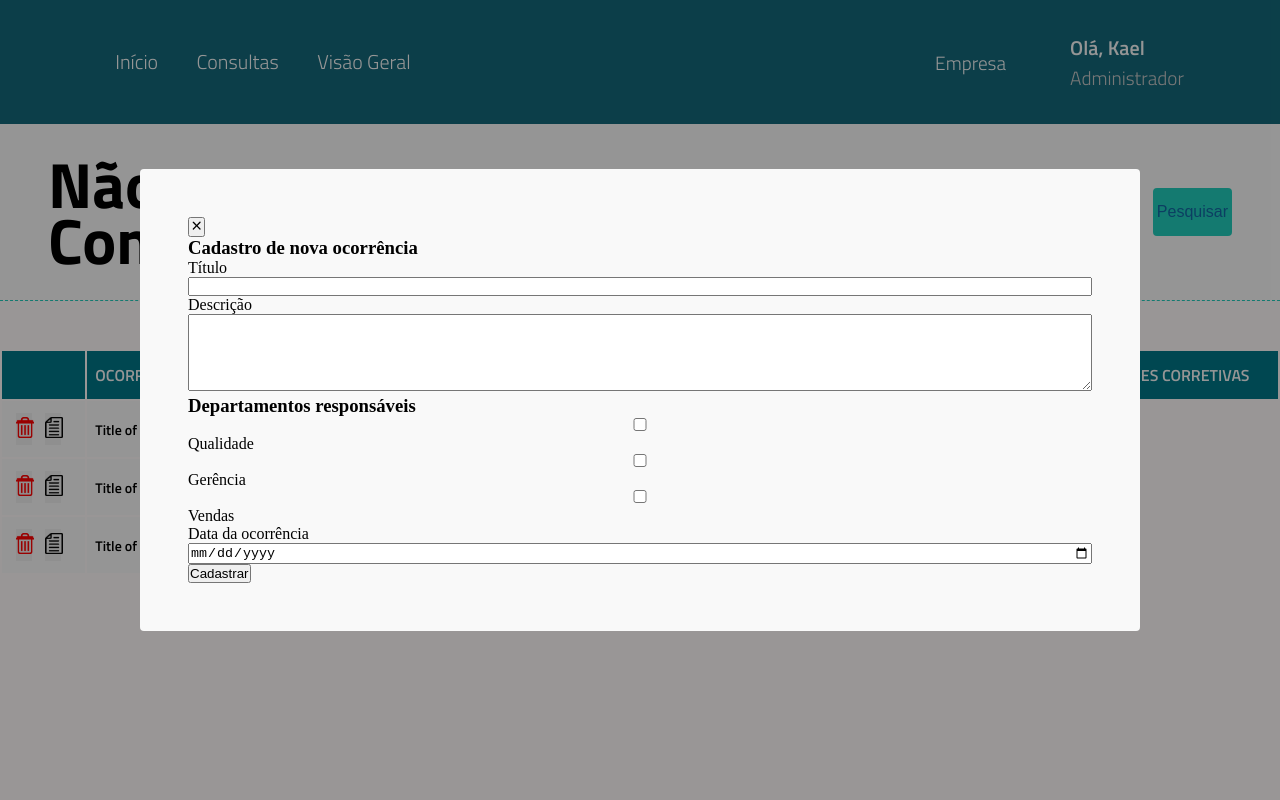
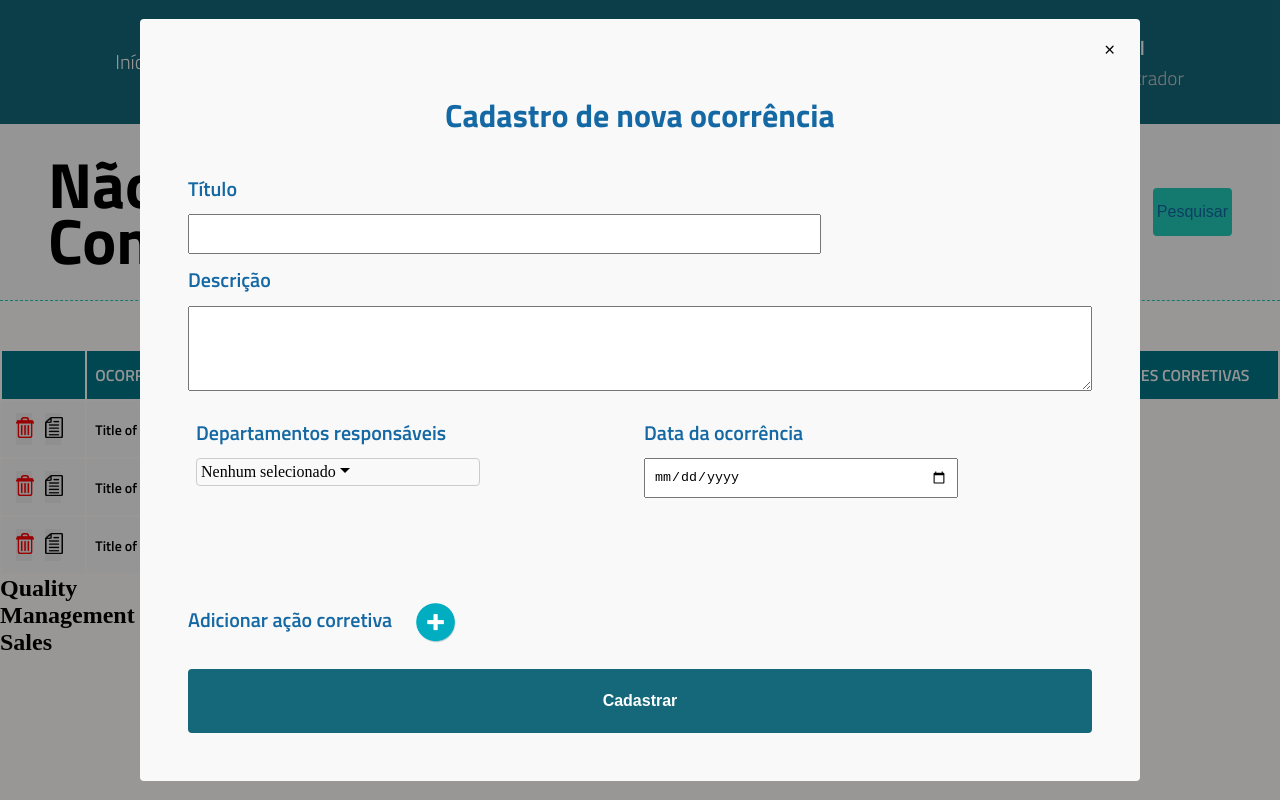
Before and after one commit to KaelHS/desafioQualyteam, a React (Create React App) app: page / in a window 1280 px wide. Both pictures are taken after a click on the button "Nova Ocorrência". Built offline with nearby package versions, Linux system fonts and the light colour scheme; data requests are answered from the project's data file.

Commit message:
Initial setting DeparmentCheckbox component

```diff
--- /dev/null
+++ b/src/components/DepartmentCheckbox/index.tsx
@@ -0,0 +1,64 @@
+import React, { ChangeEvent, useState } from "react";
+import { Container } from './styles';
+
+const DEPARTAMENTOS = ["Qualidade", "Gerência", "Vendas"];
+
+export const DepartmentCheckbox = () => {
+  const [expanded, setExpanded] = useState(false);
+  const [selections, setSelections] = useState<Array<string>>([]);
+
+  const toggleExpanded = () => {
+    if (!expanded) {
+      setExpanded(true);
+    } else {
+      setExpanded(false);
+    }
+  };
+
+  const handleChange = (event: ChangeEvent<HTMLInputElement>) => {
+    if (event.target.checked) {
+      return setSelections([...selections, event.target.name]);
+    }
+    const filtered = selections.filter(name => name !== event.target.name);
+    return setSelections(filtered);
+  };
+
+  return (
+      <>
+      <Container>
+        <div onClick={toggleExpanded}>
+          <div
+            className={`font-semibold cursor-pointer ${
+              expanded ? "up-arrow" : "down-arrow"
+            }`}
+          >
+            {selections.length
+              ? selections.map((name, i) => (
+                  <span key={i}>
+                    {i ? ", " : null}
+                    {name}
+                  </span>
+                ))
+              : "Nenhum selecionado"}
+          </div>
+        </div>
+        {expanded && (
+          <div className="border-gray-200 border border-solid">
+            {DEPARTAMENTOS.map(platform => (
+              <label htmlFor="one" key={platform}>
+                <input
+                  type="checkbox"
+                  name={platform}
+                  value={platform}
+                  onChange={handleChange}
+                  className="m-3 cursor-pointer"
+                />
+                {platform}
+              </label>
+            ))}
+          </div>
+        )}
+      </Container>
+    </>
+  );
+};
--- /dev/null
+++ b/src/components/DepartmentCheckbox/styles.ts
@@ -0,0 +1,36 @@
+import styled from 'styled-components';
+
+export const Container = styled.div`
+    border: 1px solid #ccc;
+    padding:0.25rem;
+    border-radius: 0.25rem;
+
+    label {
+        font-size: 1rem;
+        display: block;
+
+        input {
+            align-items: left;
+        }
+    }
+
+    .up-arrow:after {
+        display: inline-block;
+        content: " ";
+        margin-left: 4px;
+        margin-bottom: 4px;
+        border-left: 5px solid transparent;
+        border-right: 5px solid transparent;
+        border-bottom: 5px solid black;
+    }
+
+    .down-arrow:after {
+        display: inline-block;
+        content: " ";
+        margin-left: 4px;
+        margin-bottom: 4px;
+        border-left: 5px solid transparent;
+        border-right: 5px solid transparent;
+        border-top: 5px solid black;
+    }
+`;
--- a/src/components/NewNonConformityModal/index.tsx
+++ b/src/components/NewNonConformityModal/index.tsx
@@ -1,9 +1,13 @@
 import Modal from 'react-modal';
-import { ChangeEvent, FormEvent, useState } from 'react';
+import React, { ChangeEvent, FormEvent, useState } from 'react';
+
+import { useNonConformity } from '../../contexts/useNonConformity';
 
 import { HiX } from "react-icons/hi";
+import addIcon from '../../assets/addIcon.png';
 import { FormContainer } from './styles';
-import { useNonConformity } from '../../contexts/useNonConformity';
+import { SectionContainer, ActionContainer } from './styles';
+import { DepartmentCheckbox } from '../DepartmentCheckbox';
 
 interface NewNonConformityModalProps {
     isOpen: boolean;
@@ -79,29 +83,38 @@ export function NewNonConformityModal ( {isOpen, onRequestClose} : NewNonConform
                     onChange={ event => setDescription(event.target.value)}
                      ></textarea>
 
-                <div>
-                    <h3>Departamentos responsáveis</h3>
-                    <label>
-                    <input
-                        type="checkbox"
-                        name="department-option"
-                        value="Quality"
-                         />Qualidade</label>
-                     <label>
-                    <input
-                        type="checkbox"
-                        name="department-option"
-                        value="Management"
-                         />Gerência</label>
-                    <label>
-                    <input
-                        type="checkbox"
-                        name="department-option"
-                        value="Sales"
-                         />Vendas</label>
-                </div>
-                <label htmlFor="ocurrence-date">Data da ocorrência</label>
-                <input type="date" name="ocurrence-date" id="ocurrence-date" />
+                <SectionContainer>
+                    <div className="multiselect">
+                    <h4>Departamentos responsáveis</h4>
+                        {/* <div className="selectBox" >
+                        <select>
+                            <option>Select an option</option>
+                        </select>
+                        <div className="overSelect"></div>
+                        </div>
+                        <div id="checkboxes">
+                        <label htmlFor="one">
+                            <input type="checkbox" id="one" />First checkbox</label>
+                        <label htmlFor="two">
+                            <input type="checkbox" id="two" />Second checkbox</label>
+                        <label htmlFor="three">
+                            <input type="checkbox" id="three" />Third checkbox</label>
+                        </div> */}
+                    <DepartmentCheckbox />
+                    </div>
+                    <div>
+                        <label htmlFor="ocurrence-date">Data da ocorrência</label>
+                        <input type="date" name="ocurrence-date" id="ocurrence-date" />
+                    </div>
+                </SectionContainer>
+                <ActionContainer>
+                <h4>Adicionar ação corretiva</h4>
+                    <button
+                        type="button"
+                    >
+                        <img src={addIcon} alt="Adicionar ação corretiva" />
+                    </button>
+                </ActionContainer>
                 <button type="submit">Cadastrar</button>
             </FormContainer>
 
--- a/src/components/NewNonConformityModal/styles.ts
+++ b/src/components/NewNonConformityModal/styles.ts
@@ -2,11 +2,138 @@ import styled from 'styled-components';
 
 export const FormContainer = styled.form`
 
+    display: flex;
+    flex-direction: column;
+    overflow-y: scroll;
+
+    h3 {
+        font-size: 2rem;
+        padding: 0.5rem 0;
+        font-weight: 700;
+        font-family: 'Titillium Web', sans-serif;
+        color: var(--text-blue);
+        margin: 1rem auto;
+    }
+
+    h4 {
+        padding: 0.5rem 0;
+        line-height: 2.2rem;
+        font-size: 1.25rem;
+        font-weight: 600;
+        font-family: 'Titillium Web', sans-serif;
+        color: var(--text-blue);
+
+    }
+
+
+    label {
+        display: block;
+        font-size: 1.25rem;
+        line-height: 2.2rem;
+        padding: 0.5rem 0;
+        font-weight: 600;
+        font-family: 'Titillium Web', sans-serif;
+        color: var(--text-blue);
+    }
+
     input {
-        width: 100%;
+        width: 70%;
+        padding: 0 0.5rem;
+        height: 2.5rem;
 
     }
     textarea {
         width: 100%;
+        padding: 0.25rem;
+    }
+
+    input[type="checkbox"] {
+        margin: 0;
+        height: 1rem;
+        display: inline-block;
+    }
+
+    button[type="submit"] {
+        width:100%;
+        padding: 0 1.5rem;
+        height: 4rem;
+        background: var(--blue-dark);
+        color: #fff;
+        border-radius: 0.25rem;
+        border: 0;
+        font-size: 1rem;
+        font-weight: 600;
+        margin-top: 1.5rem;
+
+        transition: filter 0.2s;
+
+        &:hover {
+            filter: brightness(0.9);
+        }
+    }
+
+`;
+
+export const SectionContainer = styled.div`
+    margin: 1rem 0;
+    display: grid;
+    grid-template-columns: 1fr 1fr;
+    gap: 0.5rem;
+
+    .multiselect {
+        max-width: 300px;
+        padding: 0 0.5rem;
+
+    }
+
+    .selectBox {
+        position: relative;
+        }
+
+    .selectBox select {
+        width: 100%;
+        font-weight: bold;
+    }
+
+    .overSelect {
+        position: absolute;
+        left: 0;
+        right: 0;
+        top: 0;
+        bottom: 0;
+    }
+
+    #checkboxes {
+        display: none;
+        border: 1px #dadada solid;
+    }
+
+    #checkboxes label {
+        display: block;
+    }
+
+    #checkboxes label:hover {
+        background-color: #1e90ff;
     }
 `;
+
+export const ActionContainer = styled.div`
+
+    margin-top: 5rem;
+    display: flex;
+    align-items: center;
+
+    button[type="button"] {
+            padding: 0 1.5rem;
+            height: 2rem;
+            border: 0;
+            background: transparent;
+
+
+
+            img {
+                width: 2.5rem;
+                height: 2.5rem;
+            }
+        }
+`;
--- a/src/components/NonConformityTable/index.tsx
+++ b/src/components/NonConformityTable/index.tsx
@@ -22,6 +22,20 @@ export function NonConformityTable ( {onOpenViewModal}: NonConformityTableProps)
 
     const { nonConformities } = useNonConformity();
 
+    const  getDepartmentById: any = ( arraydpts: Array<number> ) => {
+
+        let deptList = department.filter( dpto =>
+            arraydpts.filter( ( id ) =>
+                {
+                    if (id === dpto.id){
+                        return(
+                            <p>{ JSON.stringify(dpto.name) } </p>
+                        );
+                    }}
+                    ) )
+
+    }
+
 
     useEffect( () => {
         async function loadDepartments () {
@@ -33,6 +47,7 @@ export function NonConformityTable ( {onOpenViewModal}: NonConformityTableProps)
         }
 
         loadDepartments();
+
 
     }, [])
 
@@ -53,7 +68,7 @@ export function NonConformityTable ( {onOpenViewModal}: NonConformityTableProps)
                 </thead>
                 <tbody>
 
-                    { nonConformities.map ( nonConformity => (
+                    { nonConformities.map ( (nonConformity, index ) => (
                         <tr key={ nonConformity.id}>
                             <td>
                             <button>
@@ -72,13 +87,26 @@ export function NonConformityTable ( {onOpenViewModal}: NonConformityTableProps)
                             </td>
                             <td>{nonConformity.title}</td>
                             <td className="descriptionData">{ nonConformity.description }</td>
-                            <td>{nonConformity.departments}</td>
+                            <td>
+                                {getDepartmentById (nonConformity.departments) }
+                                {/* { department.filter( ( dpt ) => {
+                                    if ( dpt.id === nonConformity.departments[index]) {
+                                    return JSON.stringify(dpt.name);
+                                }})} */}
+                            </td>
                             <td>{ nonConformity["ocurrence-date"] }</td>
                         </tr>
                     ))}
 
                 </tbody>
             </table>
+            <div>
+                { department.map( (dpt) => (
+                    <ul key={dpt.id}>
+                        <h2>{dpt.name}</h2>
+                    </ul>
+                ))}
+            </div>
         </TableContent>
         </Switch>
         </BrowserRouter>
--- a/src/styles/global.ts
+++ b/src/styles/global.ts
@@ -53,10 +53,25 @@ export const GlobalStyle = createGlobalStyle`
 
     .react-modal-content{
         width: 100%;
+        max-height: 1200px;
         max-width: 1000px;
         background: var(--section-background);
         padding: 3rem;
         position: relative;
         border-radius:0.25rem;
     }
+
+    .react-modal-close {
+    position:absolute;
+    right: 1.5rem;
+    top: 1.5rem;
+    border: 0;
+    background: transparent;
+
+    transition: filter 0.2s;
+
+    &:hover {
+        filter:brightness(0.8)
+    }
+    }
 `;
```
Also changed, not shown: src/assets/plus.svg (added).
